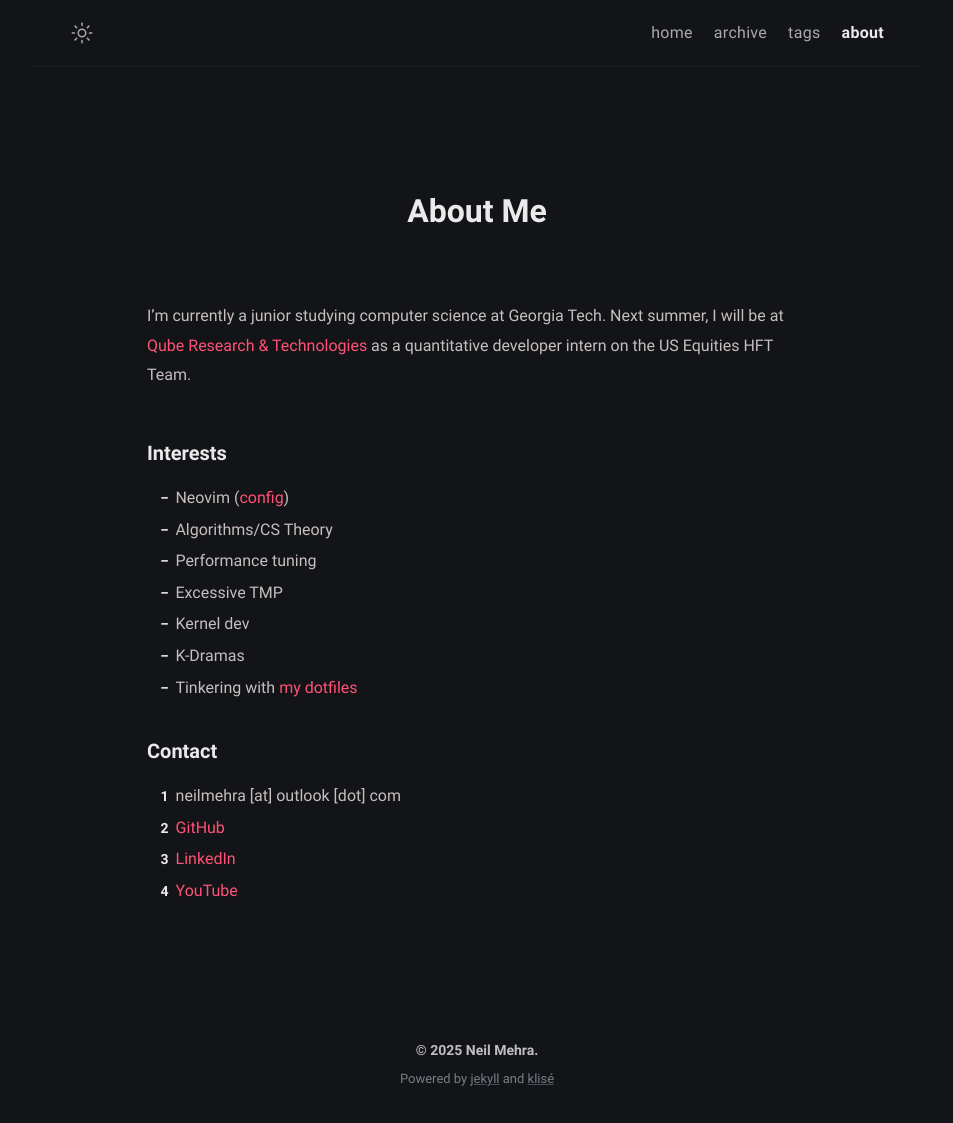
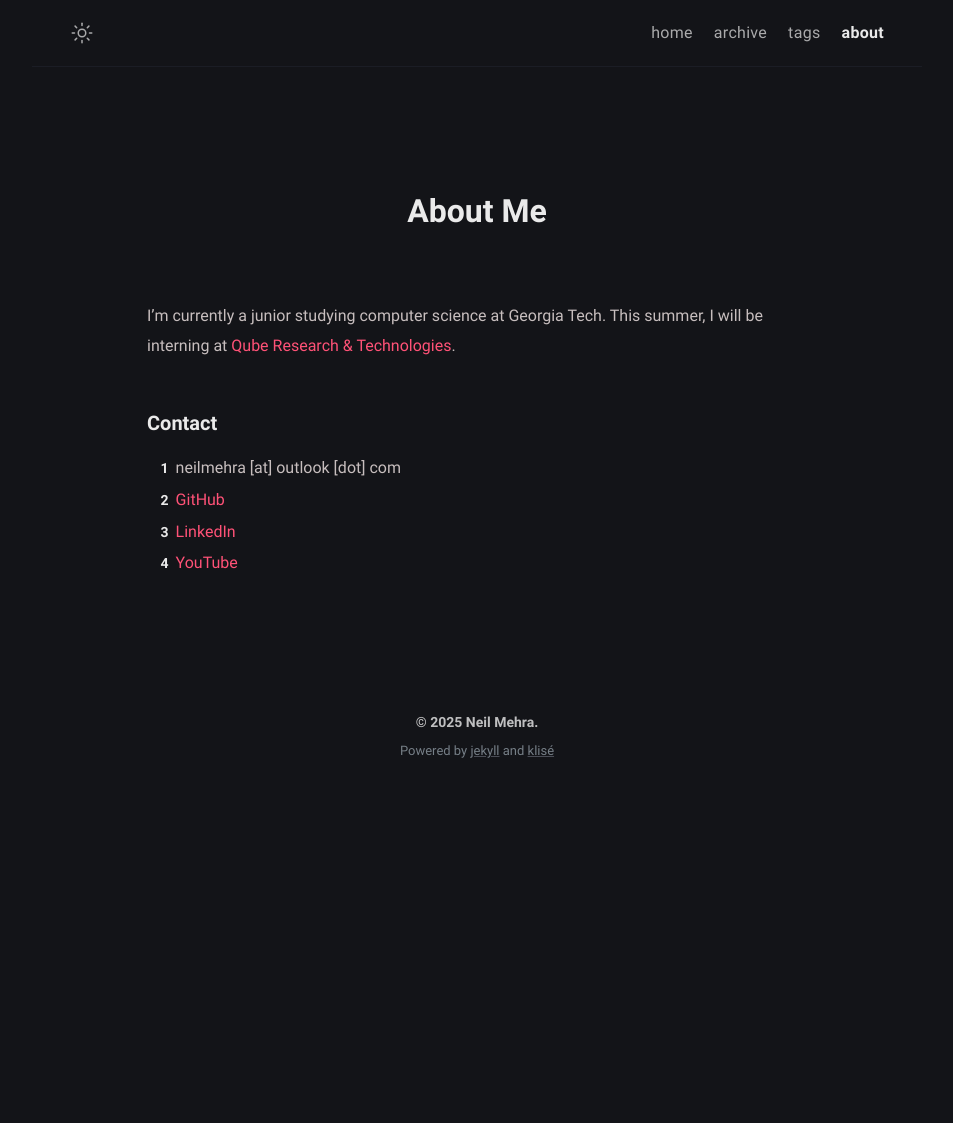
Before and after one commit to neilmehra/blog, a Jekyll site: the page built from about.md, in a window 1280 px wide. Shown: the whole page, without its empty margins (163-1116 px from the left). Built offline with Jekyll 4.4.1, drawn with Linux system fonts in a browser that asks for light colours; after the commit the page ends 900 px from its top, so only the background shows below that.

Commit message:
Update about.md

```diff
--- a/about.md
+++ b/about.md
@@ -6,17 +6,7 @@ excerpt:
 comments: false
 ---
 
-I'm currently a junior studying computer science at Georgia Tech. Next summer, I will be at [Qube Research & Technologies](https://www.qube-rt.com/) as a quantitative developer intern on the US Equities HFT Team.
-
-#### Interests
-
-- Neovim ([config](https://github.com/neilmehra/nvim))
-- Algorithms/CS Theory
-- Performance tuning
-- Excessive TMP
-- Kernel dev
-- K-Dramas
-- Tinkering with [my dotfiles](https://github.com/neilmehra/dotfiles)
+I'm currently a junior studying computer science at Georgia Tech. This summer, I will be interning at [Qube Research & Technologies](https://www.qube-rt.com/).
 
 #### Contact
 
```
